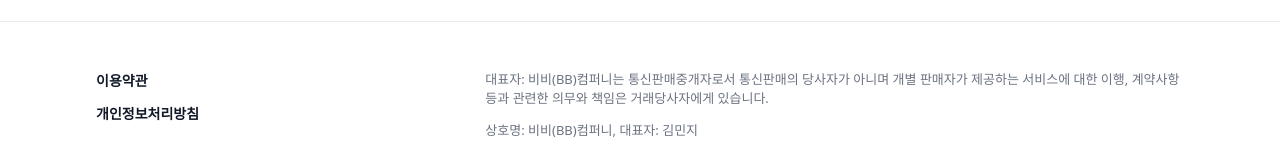
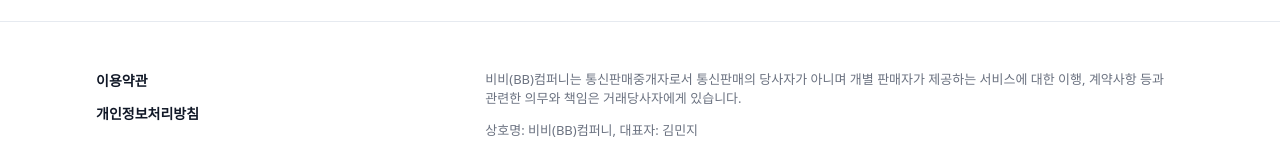
Before and after one commit to KimSeunghyeon622/saveit-landing, a Next.js app: page /saveit in a window 1280 px wide. Shown: the part 4182-4335 px from the top of the page. Built offline with nearby package versions, Linux system fonts and the light colour scheme; a web font is replaced by a local one.

Commit message:
Fix representative name formatting in page.tsx

```diff
--- a/app/saveit/page.tsx
+++ b/app/saveit/page.tsx
@@ -636,7 +636,7 @@ export default function SaveItLanding() {
             </div>
 
             <div className="space-y-3 text-[13px] text-[var(--c-muted)]">
-              <div>대표자: 비비(BB)컴퍼니는 통신판매중개자로서 통신판매의 당사자가 아니며 개별 판매자가 제공하는 서비스에 대한 이행, 계약사항 등과 관련한 의무와 책임은 거래당사자에게 있습니다.
+              <div>비비(BB)컴퍼니는 통신판매중개자로서 통신판매의 당사자가 아니며 개별 판매자가 제공하는 서비스에 대한 이행, 계약사항 등과 관련한 의무와 책임은 거래당사자에게 있습니다.
 </div>
               <div>상호명: 비비(BB)컴퍼니,  대표자: 김민지</div>
               <div>사업자번호: 350-33-01601</div>
```
